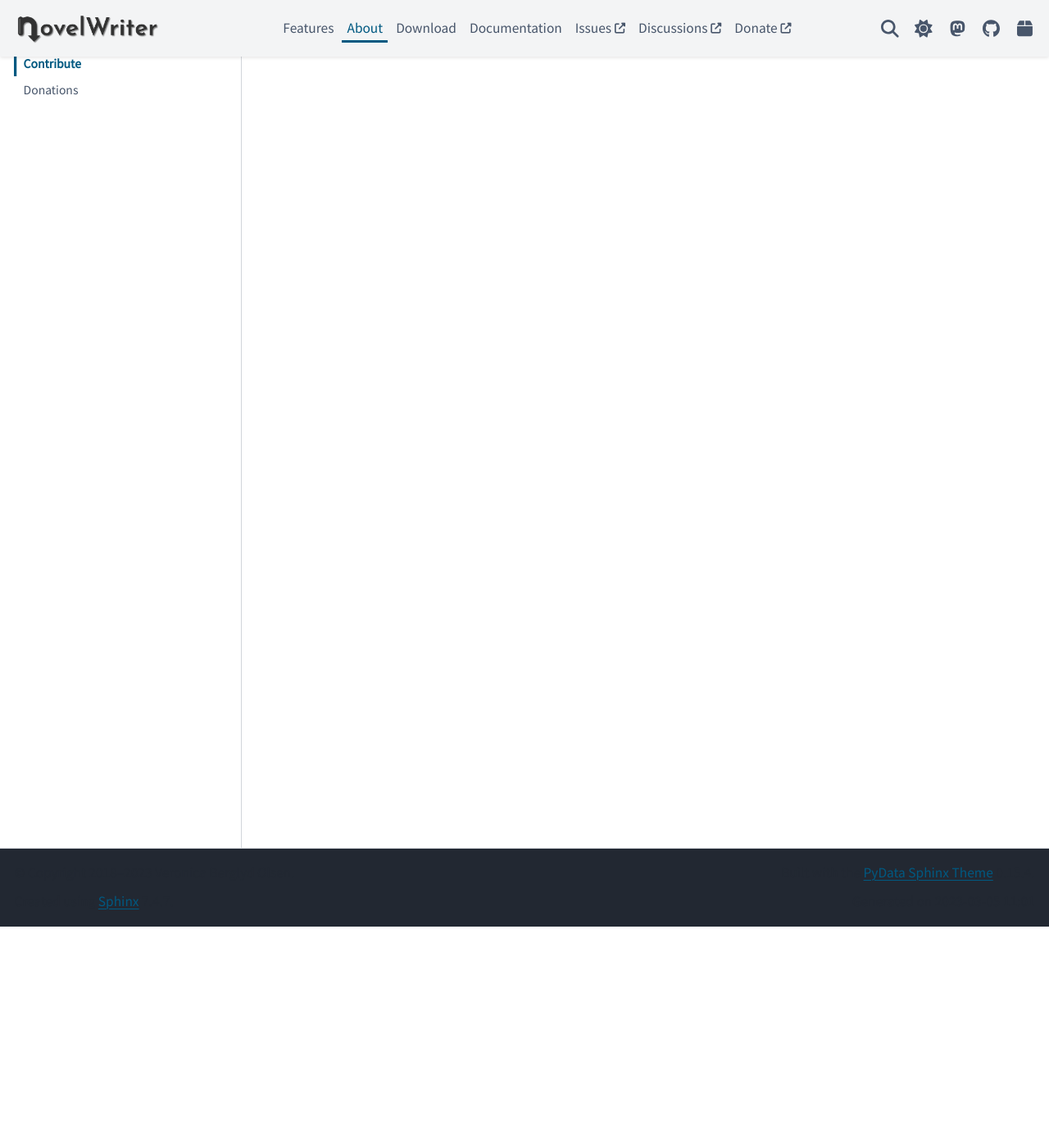
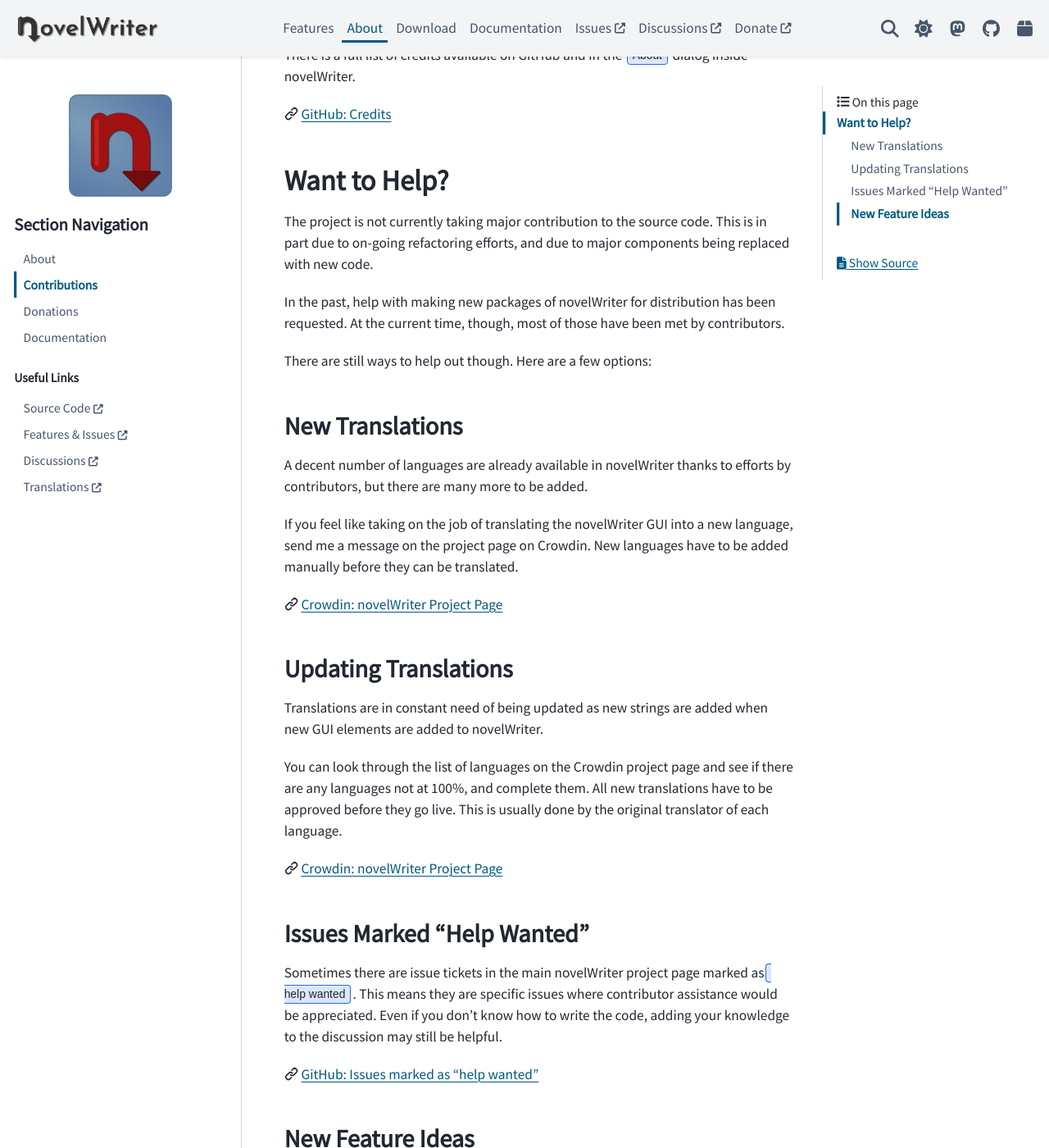
Before and after one commit to vkbo/novelWriter.io, a Sphinx documentation site: the page built from source/about/contribute.rst, in a window 1280 px wide and 1400 px high, scrolled down 270 px. Shown: the whole window at 82% size. Built offline with Sphinx 7.4.7 and the PyData theme 0.15.4, drawn with Linux system fonts in a browser that asks for light colours; some of the changed text lies outside the part shown.

Commit message:
Finish the about pages

```diff
--- a/source/about/contribute.rst
+++ b/source/about/contribute.rst
@@ -1,5 +1,79 @@
 .. _main_about_contrib:
 
-**********
-Contribute
-**********
+*************
+Contributions
+*************
+
+Many people have contributed to novelWriter over the years. Mostly through ideas and feedback, but
+also through contributions to the code or by adding translations into other languages than English.
+
+There is a full list of credits available on GitHub and in the :guilabel:`About` dialog inside
+novelWriter.
+
+| :octicon:`link` `GitHub: Credits <https://github.com/vkbo/novelWriter/blob/main/CREDITS.md>`__
+
+
+Want to Help?
+=============
+
+The project is not currently taking major contribution to the source code. This is in part due to
+on-going refactoring efforts, and due to major components being replaced with new code.
+
+In the past, help with making new packages of novelWriter for distribution has been requested. At
+the current time, though, most of those have been met by contributors.
+
+There are still ways to help out though. Here are a few options:
+
+
+New Translations
+----------------
+
+A decent number of languages are already available in novelWriter thanks to efforts by
+contributors, but there are many more to be added.
+
+If you feel like taking on the job of translating the novelWriter GUI into a new language, send me
+a message on the project page on Crowdin. New languages have to be added manually before they can
+be translated.
+
+| :octicon:`link` `Crowdin: novelWriter Project Page <https://crowdin.com/project/novelwriter>`__
+
+
+Updating Translations
+---------------------
+
+Translations are in constant need of being updated as new strings are added when new GUI elements
+are added to novelWriter.
+
+You can look through the list of languages on the Crowdin project page and see if there are any
+languages not at 100%, and complete them. All new translations have to be approved before they go
+live. This is usually done by the original translator of each language.
+
+| :octicon:`link` `Crowdin: novelWriter Project Page <https://crowdin.com/project/novelwriter>`__
+
+
+Issues Marked "Help Wanted"
+---------------------------
+
+Sometimes there are issue tickets in the main novelWriter project page marked as
+:guilabel:`help wanted`. This means they are specific issues where contributor assistance would be
+appreciated. Even if you don't know how to write the code, adding your knowledge to the discussion
+may still be helpful.
+
+| :octicon:`link` `GitHub: Issues marked as "help wanted" <https://github.com/vkbo/novelWriter/labels/help%20wanted>`__
+
+
+New Feature Ideas
+-----------------
+
+A lot of the nice and convenient feature in novelWriter are there because a writer who uses the app
+at some point though: "well, wouldn't this be nice to have", and proceeded to post their idea on
+the project page on GitHub. Please check that your idea has not already been suggested. You are of
+course free to add your input to existing ideas as well.
+
+New ideas are always welcome. However, since novelWriter has a very specific purpose and scope,
+there are features that will not be implemented because they distract from its purpose. Some of the
+more common of those are listed in a specific "Frequently Requested Features" issue. Please check
+there first.
+
+| :octicon:`link` `GitHub: Features and Issues <https://github.com/vkbo/novelWriter/issues>`__
+| :octicon:`link` `GitHub: Frequently Requested Features <https://github.com/vkbo/novelWriter/issues/815>`__
--- a/source/docs/index.rst
+++ b/source/docs/index.rst
@@ -31,7 +31,7 @@
 the pip tool. See :ref:`a_started` for more details.
 
 .. note::
-   Version 1.3 introduced a few changes that will require you to make some minor modifications to
+   Version 1.5 introduced a few changes that will require you to make some minor modifications to
    some of the headings in your project. It should be fairly quick and straightforward. Please see
    the :ref:`a_prjfmt_1_3` section for more details.
 
```
Also changed, not shown: source/about/docs.rst (added, +23 -0 lines), source/about/index.rst (+10 -0 lines).
